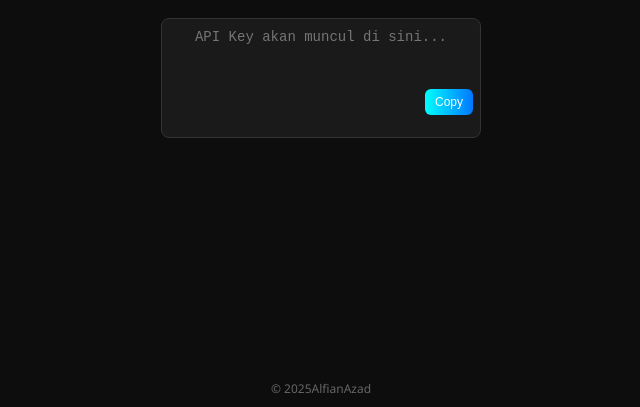
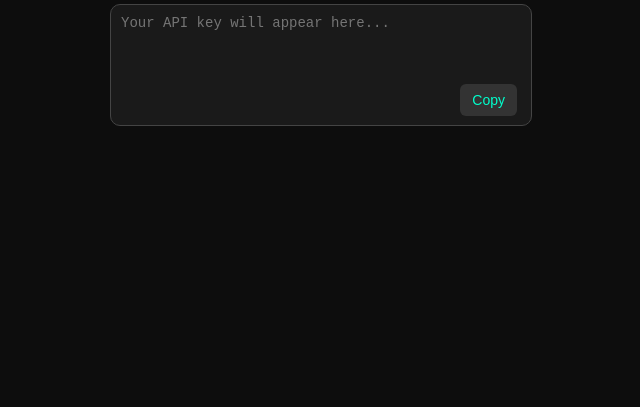
Before and after one commit to Iaannn06/126_APIKey, a website: page public/index.html in a window 1280 px wide. Shown: the part 393-800 px from the top of the page, without its empty margins (319-959 px from the left). Drawn offline with Linux system fonts and the light colour scheme.

Commit message:
memperbaiki index.html

```diff
--- a/public/index.html
+++ b/public/index.html
@@ -1,136 +1,138 @@
 <!DOCTYPE html>
-<html lang="id">
+<html lang="en">
 <head>
   <meta charset="UTF-8" />
   <meta name="viewport" content="width=device-width, initial-scale=1.0" />
-  <title>Generate API Key</title>
+  <title>Create API Key</title>
   <style>
     body {
+      background-color: #0d0d0d;
+      color: #fff;
+      font-family: "Segoe UI", Tahoma, Geneva, Verdana, sans-serif;
+      display: flex;
+      flex-direction: column;
+      justify-content: center;
+      align-items: center;
+      height: 100vh;
       margin: 0;
-      height: 100vh;
-      display: flex;
-      align-items: center;
-      justify-content: center;
-      flex-direction: column;
-      background-color: #0d0d0d;
-      color: #f1f1f1;
-      font-family: "Segoe UI", sans-serif;
     }
 
     h1 {
-      font-weight: 500;
       margin-bottom: 20px;
-      color: #00ffff;
-      letter-spacing: 1px;
-    }
-
-    .container {
-      position: relative;
-      display: flex;
-      flex-direction: column;
-      align-items: center;
+      color: #00bfff;
+      font-weight: 600;
     }
 
     button {
-      background: linear-gradient(90deg, #00ffff, #0077ff);
+      background-color: #00bfff;
+      color: white;
       border: none;
-      color: white;
-      padding: 12px 28px;
+      padding: 12px 24px;
       font-size: 16px;
-      font-weight: 500;
       border-radius: 8px;
       cursor: pointer;
-      transition: all 0.3s ease;
-      margin-bottom: 20px;
+      transition: background 0.3s;
     }
 
     button:hover {
-      box-shadow: 0 0 12px #00ffffaa;
-      transform: translateY(-2px);
-    }
-
-    .textarea-wrapper {
-      position: relative;
-      width: 320px;
+      background-color: #0099cc;
     }
 
     textarea {
-      width: 100%;
-      height: 120px;
+      margin-top: 20px;
+      width: 400px;
+      height: 100px;
+      border-radius: 10px;
+      border: 1px solid #444;
       background-color: #1a1a1a;
-      color: #00ffff;
-      border: 1px solid #333;
-      border-radius: 8px;
+      color: #00ffcc;
+      font-size: 14px;
       padding: 10px;
       resize: none;
-      font-size: 14px;
-      outline: none;
-      text-align: center;
-      box-sizing: border-box;
     }
 
     .copy-btn {
       position: absolute;
-      bottom: 8px;
-      right: 8px;
-      background: linear-gradient(90deg, #00ffff, #0077ff);
+      right: 15px;
+      bottom: 15px;
+      background-color: #333;
       border: none;
-      color: white;
-      padding: 6px 10px;
-      font-size: 12px;
+      color: #00ffcc;
+      font-size: 14px;
+      cursor: pointer;
+      padding: 8px 12px;
       border-radius: 6px;
-      cursor: pointer;
-      transition: 0.3s;
+      transition: background 0.3s;
     }
 
     .copy-btn:hover {
-      box-shadow: 0 0 8px #00ffffaa;
+      background-color: #555;
     }
 
-    footer {
-      position: absolute;
-      bottom: 10px;
-      font-size: 12px;
-      color: #666;
+    .wrapper {
+      position: relative;
+    }
+
+    .error {
+      color: #ff5e5e;
+      margin-top: 10px;
     }
   </style>
 </head>
 <body>
   <h1>Generate API Key</h1>
-  <div class="container">
-    <button id="generateBtn">Buat API Key</button>
-    <div class="textarea-wrapper">
-      <textarea id="apiKey" readonly placeholder="API Key akan muncul di sini..."></textarea>
-      <button class="copy-btn" id="copyBtn">Copy</button>
-    </div>
+  <button id="createBtn">Create API Key</button>
+
+  <div class="wrapper">
+    <textarea id="apiKeyArea" readonly placeholder="Your API key will appear here..."></textarea>
+    <button id="copyBtn" class="copy-btn">Copy</button>
   </div>
 
-  <footer>© 2025AlfianAzad</footer>
+  <p id="statusMsg" class="error"></p>
 
   <script>
-  const apiKeyArea = document.getElementById('apiKey');
-  const generateBtn = document.getElementById('generateBtn');
-  const copyBtn = document.getElementById('copyBtn');
+    const createBtn = document.getElementById("createBtn");
+    const apiKeyArea = document.getElementById("apiKeyArea");
+    const copyBtn = document.getElementById("copyBtn");
+    const statusMsg = document.getElementById("statusMsg");
 
-  generateBtn.addEventListener('click', async () => {
-    apiKeyArea.value = "Memproses...";
+    createBtn.addEventListener("click", async () => {
+      statusMsg.textContent = "";
+      apiKeyArea.value = "Generating API key...";
+
       try {
-      const res = await fetch('/apikeyc/create', { method: 'POST' });
+        const res = await fetch("/apikeyc/create", {
+          method: "POST",
+          headers: {
+            "Content-Type": "application/json",
+          },
+        });
+
         const data = await res.json();
-      apiKeyArea.value = data.success ? data.apiKey : "Gagal membuat API key!";
+
+        if (data.success) {
+          apiKeyArea.value = data.apiKey;
+          statusMsg.textContent = "";
+        } else {
+          apiKeyArea.value = "";
+          statusMsg.textContent = "Gagal membuat API key!";
+        }
       } catch (err) {
-      console.error(err);
-      apiKeyArea.value = "Terjadi kesalahan koneksi.";
+        console.error("Error:", err);
+        apiKeyArea.value = "";
+        statusMsg.textContent = "Gagal membuat API key!";
       }
     });
 
-  copyBtn.addEventListener('click', () => {
-    if (apiKeyArea.value.trim() === "" || apiKeyArea.value === "Memproses...") return;
-    navigator.clipboard.writeText(apiKeyArea.value);
+    copyBtn.addEventListener("click", () => {
+      const text = apiKeyArea.value;
+      if (!text) return;
+
+      navigator.clipboard.writeText(text).then(() => {
         copyBtn.textContent = "Copied!";
         setTimeout(() => (copyBtn.textContent = "Copy"), 1500);
       });
+    });
   </script>
-
 </body>
 </html>
```
Lines whose indentation alone changed are shown as unchanged.
